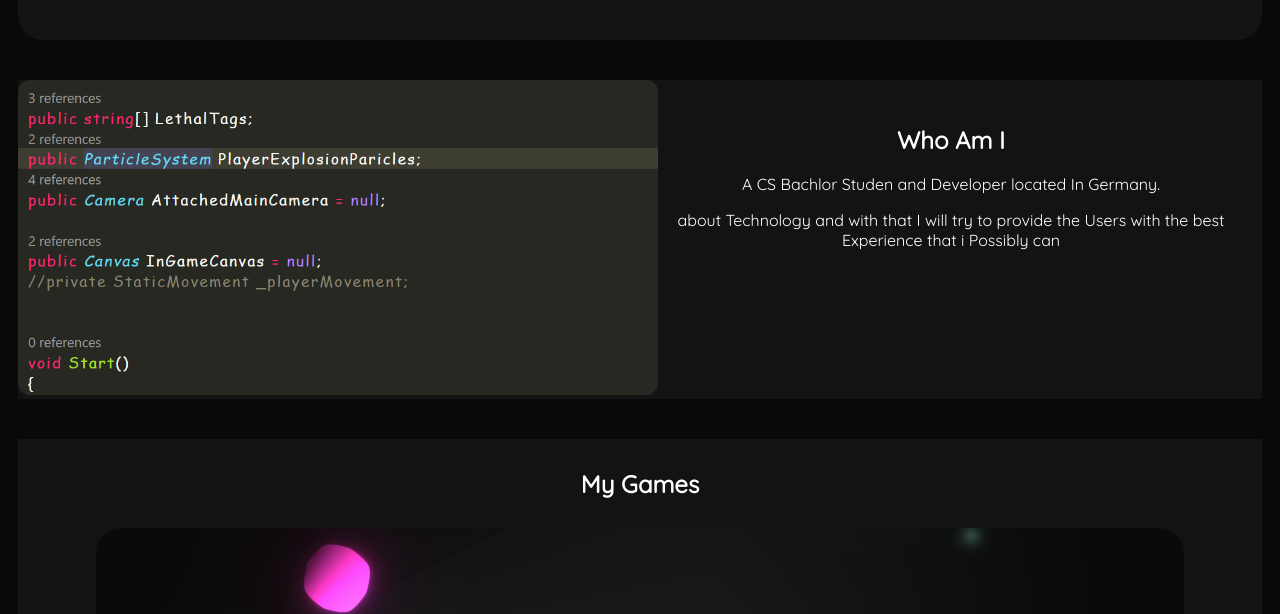
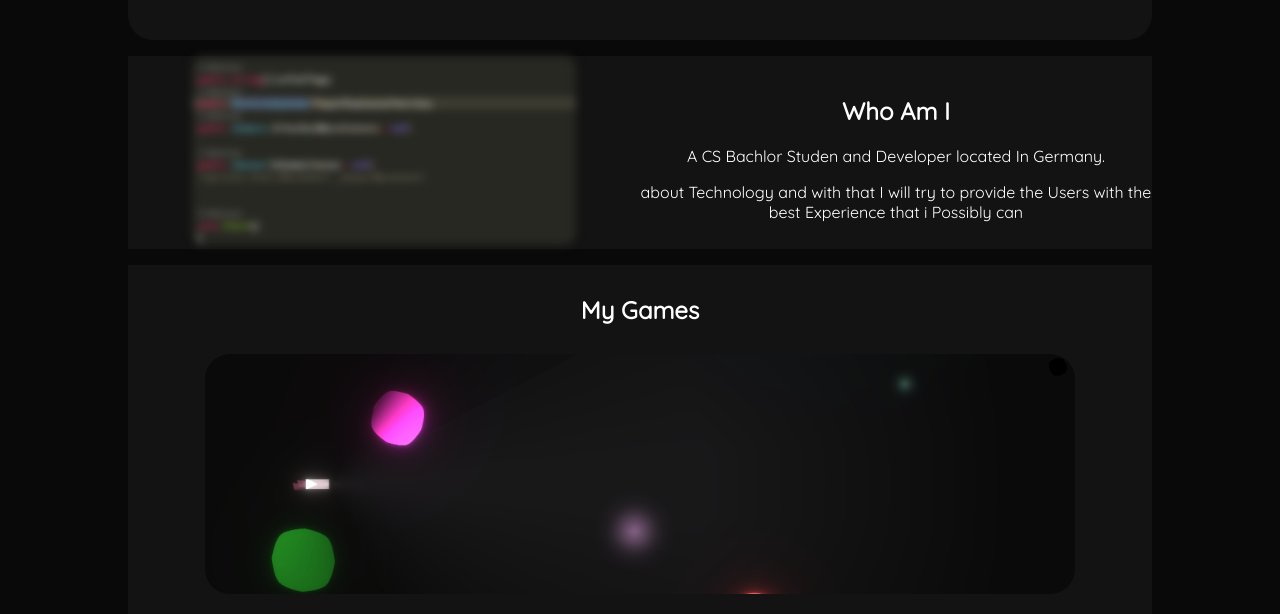
Before and after one commit to DSMSSTHN/DSMSSTHN.github.io, a plain HTML site: page index.html in a window 1280 px wide. Shown: the part 224-838 px from the top of the page. Drawn offline with Linux system fonts and the light colour scheme.

Commit message:
Update style.css

```diff
--- a/style.css
+++ b/style.css
@@ -8,8 +8,14 @@ body{
     background-color: #090909;
 }
 .section{
-    margin: 0px 10px 40px 10px;
+    margin: 0px auto 2vh auto;
     background-color: #131313;
+
+}
+@media only screen and (min-width: 800px) {
+    .section{
+        width: 80vw;
+    }
 }
 .top{
     display: flex;
@@ -43,8 +49,11 @@ body{
 
 }
 .codingImage{
-    width: 50vw;
+    width: 30vw;
+    filter: blur(4px);
+    -webkit-filter: blur(4px);
 }
+
 .left{
     text-align: center;
     flex: 1;
@@ -67,7 +76,7 @@ body{
 }
 .farinspaceimage{
     margin: 10px 20px;
-    width: 85vw;
+    width: 85%;
     height: 30vh;
     object-fit: cover;
     border-radius: 25px;
```
